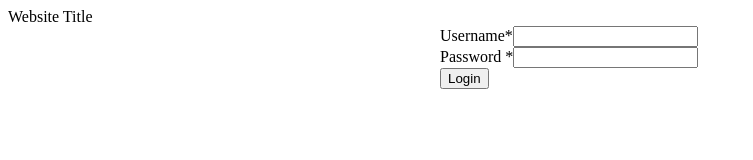
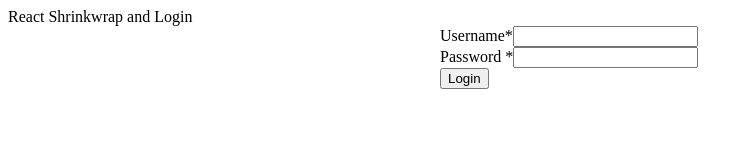
Before and after one commit to gingerwilliams/shrinkwrap, a React app: page / in a window 1280 px wide. Shown: the top 160 px of the page, without its empty margins (0-753 px from the left). Built offline with nearby package versions, Linux system fonts and the light colour scheme; the HTML template or start-up script is replaced by a standard one.

Commit message:
title code clean up

```diff
--- a/src/components/App.jsx
+++ b/src/components/App.jsx
@@ -39,7 +39,7 @@ class App extends React.Component {
                 <div className="header-base_wrap">
                     <header className="header-base header-base_box">
                         <a className="logo logo_box logo_newell-brands-base"></a>
-                        <div className="header-base_title" alt="Website Title">Website Title</div>
+                        <div className="header-base_title" alt="Website Title">React Shrinkwrap and Login</div>
                     </header>
                 </div>
 
```
Also changed, not shown: 1 other file (tests, documents, lock files or other folders).
